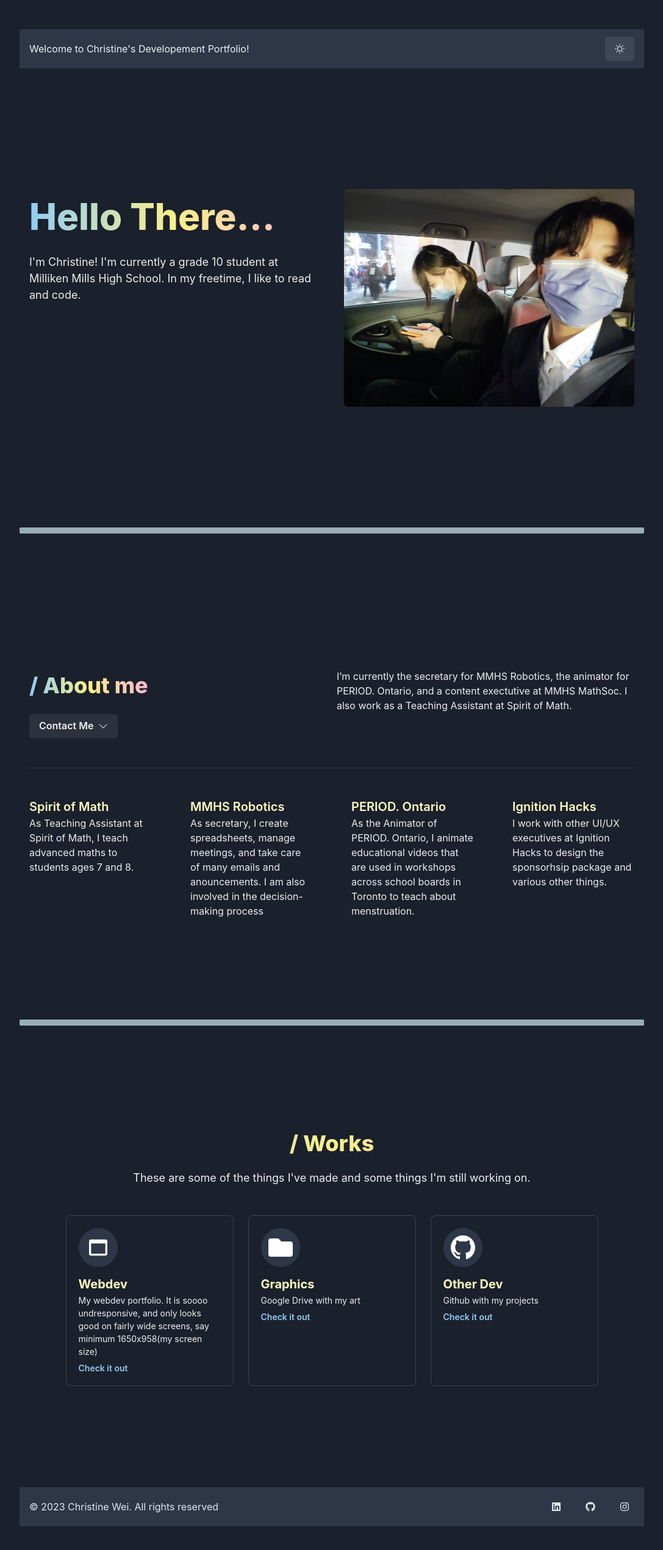
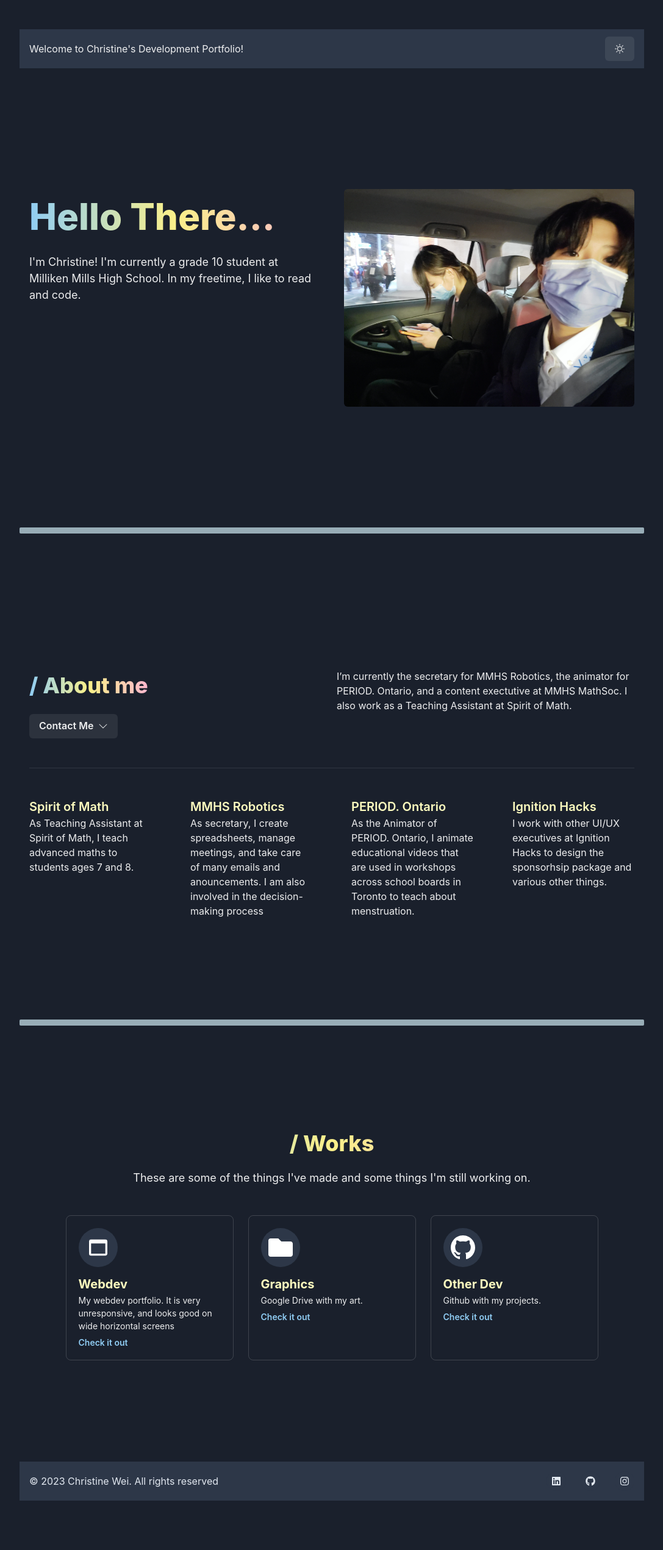
Before and after one commit to UglySquid/Personal-Website, a Next.js app: page / in a window 1280 px wide. Shown: the top 2542 px of the page at 61% size, without its empty margins (96-1183 px from the left). After the commit the page ends 2509 px from the top, so only its background shows below. Built offline with nearby package versions, Linux system fonts and the light colour scheme.

Commit message:
text corrections

```diff
--- a/components/nav.tsx
+++ b/components/nav.tsx
@@ -39,7 +39,7 @@ export default function Nav() {
     <>
       <Box bg={useColorModeValue('gray.100', 'gray.700')} px={4}>
         <Flex h={16} alignItems={'center'} justifyContent={'space-between'}>
-          <Box>Welcome to Christine&apos;s Developement Portfolio!</Box>
+          <Box>Welcome to Christine&apos;s Development Portfolio!</Box>
 
           <Flex alignItems={'center'}>
             <Stack direction={'row'} spacing={7}>
--- a/components/works.tsx
+++ b/components/works.tsx
@@ -79,14 +79,14 @@ import {
             <Card
               heading={'Webdev'}
               icon={<Icon as={MdOutlineWebAsset} w={10} h={10} />}
-              description={'My webdev portfolio. It is soooo undresponsive, and only looks good on fairly wide screens, say minimum 1650x958(my screen size)'}
+              description={'My webdev portfolio. It is very unresponsive, and looks good on wide horizontal screens'}
               link={<Link href={'https://uglysquid.github.io/'} isExternal>Check it out</Link>}
             />
             <Card
               heading={'Graphics'}
               icon={<Icon as={FaFolder} w={10} h={10} />}
               description={
-                'Google Drive with my art'
+                'Google Drive with my art.'
               }
               link={<Link href={'https://drive.google.com/drive/folders/1LG_l5ZZzm3dc-UrBCX8tX5EJit5aSBp3?usp=sharing'} isExternal>Check it out</Link>}
             />
@@ -94,7 +94,7 @@ import {
               heading={'Other Dev'}
               icon={<Icon as={BsGithub} w={10} h={10} />}
               description={
-                'Github with my projects'
+                'Github with my projects. '
               }
               link={<Link href={'https://github.com/UglySquid'} isExternal>Check it out</Link>}
             />
```
